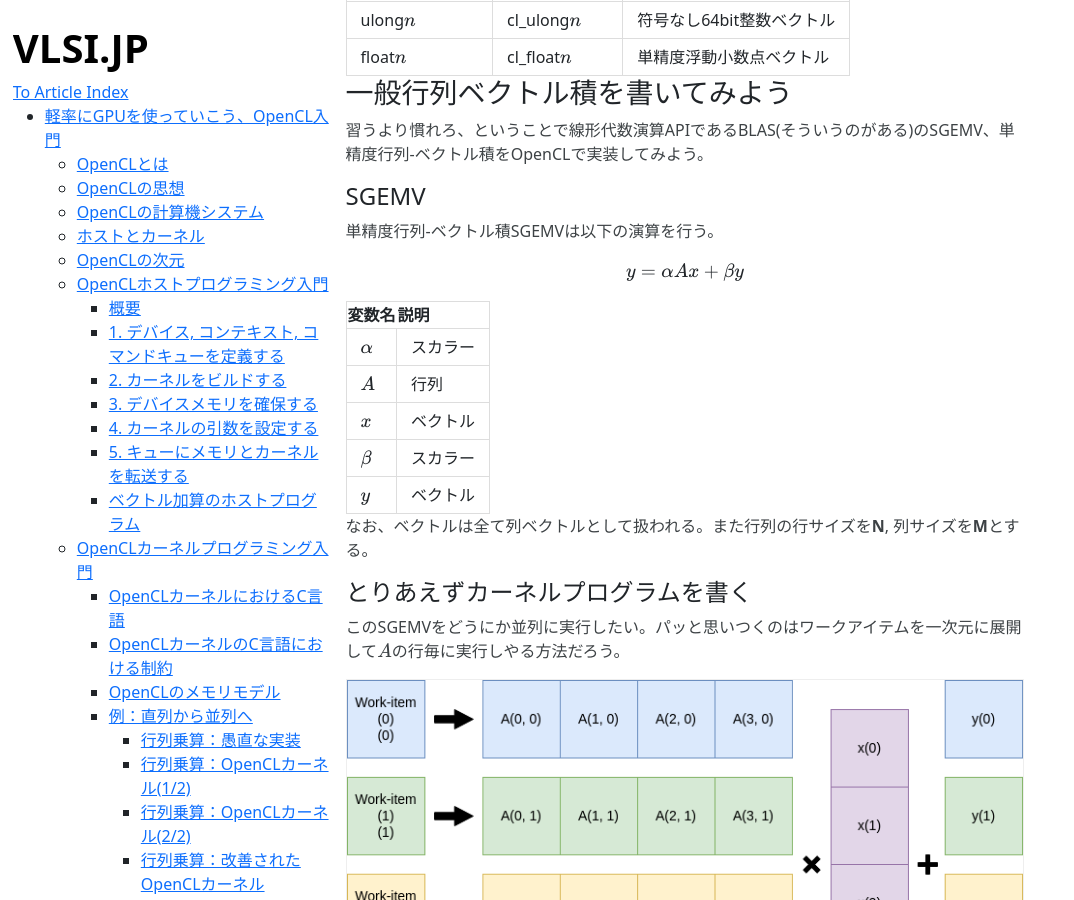
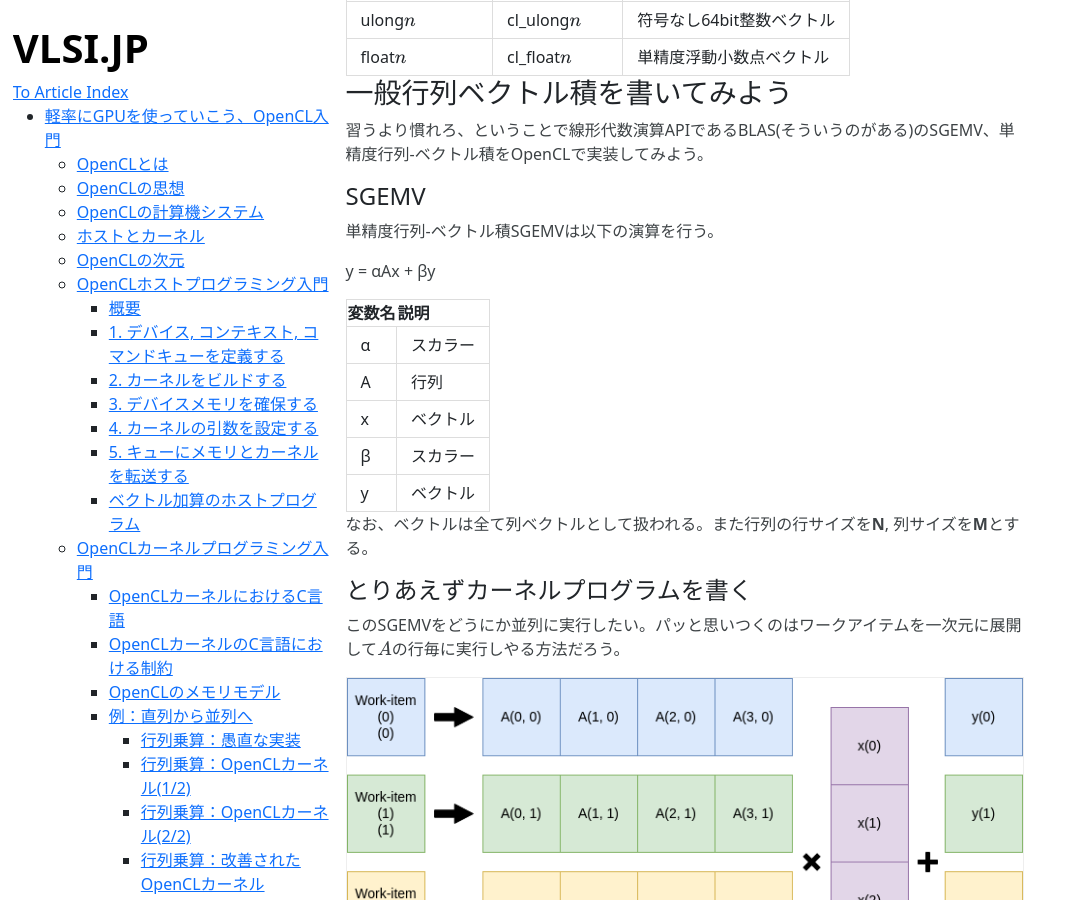
Before and after one commit to Cra2yPierr0t/Cra2yPierr0t.github.io, a Jekyll site: the page built from tsukaouOpenCL.md, in a window 1280 px wide and 900 px high, scrolled down 13958 px. Shown: the whole window, without its empty margins (0-1074 px from the left). Built offline with Jekyll 4.4.1, drawn with Linux system fonts in a browser that asks for light colours; formulas are drawn with MathJax 3.

Commit message:
fix equation

```diff
--- a/tsukaouOpenCL.md
+++ b/tsukaouOpenCL.md
@@ -319,19 +319,17 @@ GPUへのカーネルの展開は`clEnqueueNDRangeKernel`によって行われ
 #### SGEMV
 単精度行列-ベクトル積SGEMVは以下の演算を行う。
 
-$$
-\begin{align*}
-y = \alpha Ax + \beta y
-\end{align*}
-$$
+
+> y = αAx + βy
+
 
 | 変数名   | 説明 |
 | -------- | ---- |
-| $$\alpha$$ | スカラー |
-| $$A$$ | 行列 |
-| $$x$$ | ベクトル |
-| $$\beta$$ | スカラー |
-| $$y$$ | ベクトル |
+| α | スカラー |
+| A | 行列 |
+| x | ベクトル |
+| β | スカラー |
+| y | ベクトル |
 
 なお、ベクトルは全て列ベクトルとして扱われる。また行列の行サイズを**N**, 列サイズを**M**とする。
 
```
